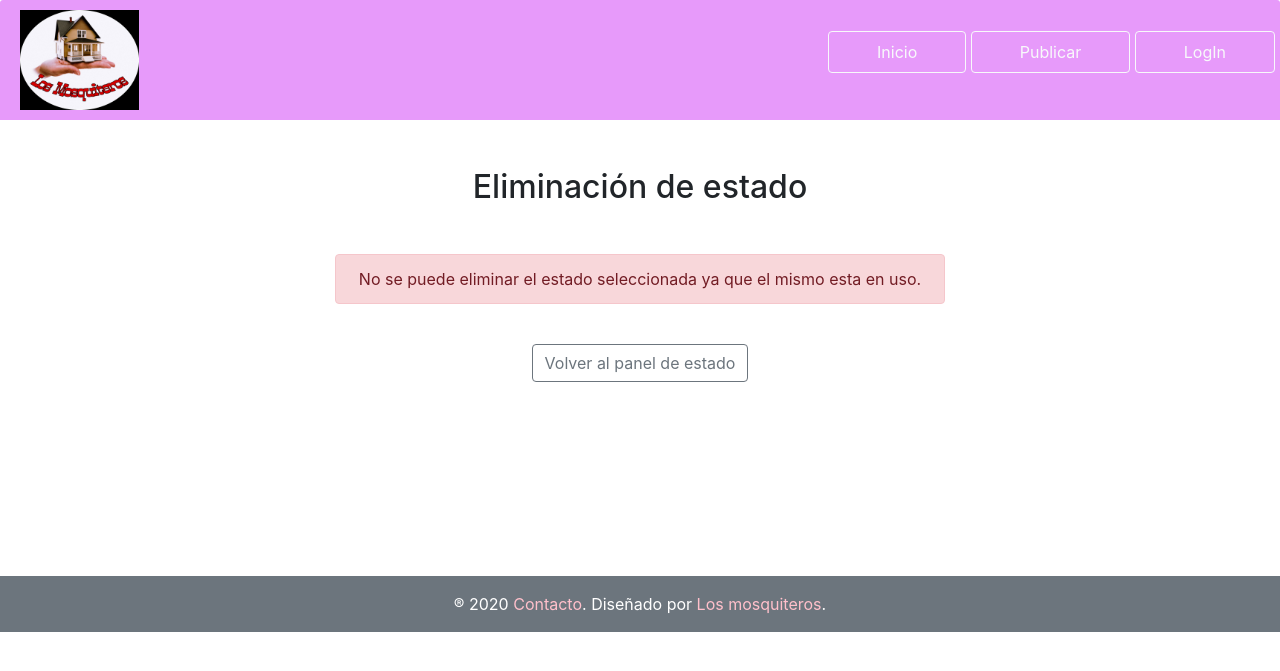
After one commit to dchiapa/losMosquiteros, a PHP site: page /formEliminarEstado.php?idEstado=2 in a window 1280 px wide. The commit adds this page. Shown: the top 671 px of the page. Run offline with PHP 8.4, Linux system fonts and the light colour scheme; data comes from the database, SQL or seed files in the repository.

Commit message:
OK eliminarEstado

```diff
--- /dev/null
+++ b/formEliminarEstado.php
@@ -0,0 +1,49 @@
+<?php
+    require 'funciones/conexion.php';
+    require 'funciones/estado.php';
+    include 'html/header.html';
+    $check = estadoEnUso();
+    if ($check == 0 ){
+        $estado = verEstadoPorID();
+    }
+?>
+<body>
+    <main class="formEliminar">
+        <header class="card-header border-0">
+            <img src="img/logo2.jpeg" alt="Logo de Los mosquiteros">
+            <h1 class="d-none">Los Mosquiteros</h1>
+            <nav>
+                <ul>
+        	 	    <li class="d-inline"><a href="index.php" class="btn btn-outline-light py-2 px-5">Inicio</a></li>
+        	 	    <li class="d-inline"><a href="" class="btn btn-outline-light py-2 px-5">Publicar</a></li>
+        	 	    <li class="d-inline"><a href="admin.php" class="btn btn-outline-light py-2 px-5">LogIn</a></li>
+                </ul>
+            </nav>
+        </header>
+        <div class="col-6 mx-auto text-center">
+            <h2 class="d-block text-center my-5">Eliminación de estado</h2>
+<?php
+    if($check > 0 ){
+?>
+            <div class="alert alert-danger">No se puede eliminar el estado seleccionada ya que el mismo esta en uso.</div>
+            <br>
+            <a href="adminEstados.php" class="btn btn-outline-secondary ">Volver al panel de estado</a>
+<?php
+    }
+    else{
+?>
+            <div class="alert alert-warning text-center">¿Esta seguro que desea eliminar el estado "<?= $estado['valorEstado']; ?>"?</div>
+            <br>
+            <form method="post" action="eliminarEstado.php" class="row justify-content-center">
+ 	 		    <input type="hidden" name="valorEstado" value="<?= $estado['valorEstado']; ?>">
+ 	 		    <button class="btn btn-success mx-2">Si</button>
+ 	 		    <a href="adminEstados.php" class="btn btn-danger mx-2">No</a>
+            </form>
+<?php
+    }
+?>
+        </div>
+    </main>
+<?php
+	include 'html/footer.html';
+?>
--- a/funciones/estado.php
+++ b/funciones/estado.php
@@ -40,8 +40,8 @@
         {
             $idEstado = $_GET['idEstado'];
             $link = conectar();
-            $sql = "SELECT valorEstado FROM productos p, estado m
-                    WHERE p.idEstado = m.idEstado AND p.idEstado = ".$idEstado;
+            $sql = "SELECT valorEstado FROM propiedades p, estado e
+                    WHERE p.idEstado = e.idEstado AND p.idEstado = ".$idEstado;
             $resultado = mysqli_query($link, $sql)
                         or die(mysqli_error($link));
             $cantidad = mysqli_num_rows($resultado);
@@ -49,9 +49,9 @@
         }
         function eliminarEstado()
         {
-            $idEstado = $_POST['idEstado'];
+            $valorEstado = $_POST['valorEstado'];
             $link = conectar();
-            $sql = "DELETE FROM estado WHERE idEstado = ".$idEstado;
+            $sql = "DELETE FROM estado WHERE valorEstado = '".$valorEstado."'";
             $resultado = mysqli_query($link, $sql)
                         or die(mysqli_error($link));
             return $resultado;
```
Also changed, not shown: eliminarEstado.php (+6 -6 lines).
